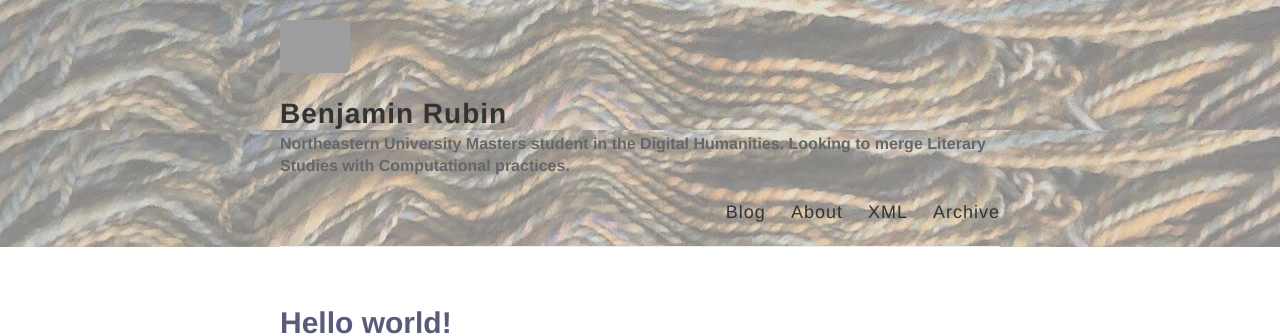
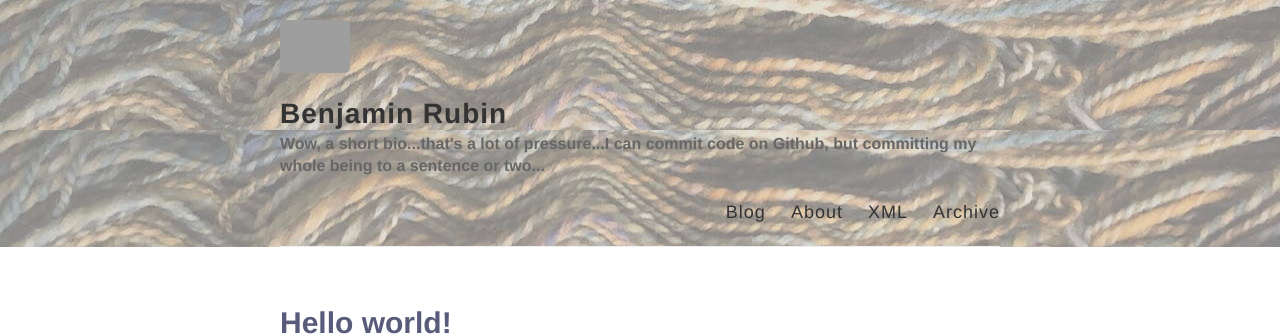
Before and after one commit to ben-rub1n/ben-rub1n.github.io, a Jekyll site: the page built from _posts/2020-10-26-Hello-World.md, in a window 1280 px wide. Shown: the top 336 px of the page. Built offline with Jekyll 4.4.1, drawn with Linux system fonts in a browser that asks for light colours; grey boxes are pictures that could not be loaded.

Commit message:
Update _config.yml

```diff
--- a/_config.yml
+++ b/_config.yml
@@ -6,7 +6,7 @@
 name: Benjamin Rubin
 
 # Short bio or description (displayed in the header)
-description: Northeastern University Masters student in the Digital Humanities. Looking to merge Literary Studies with Computational practices.
+description: Wow, a short bio...that's a lot of pressure...I can commit code on Github, but committing my whole being to a sentence or two...
 
 # URL of your avatar or profile pic
 avatar: https://raw.githubusercontent.com/ben-rub1n/ben-rub1n.github.io/master/images/new_headshot.jpg
```
